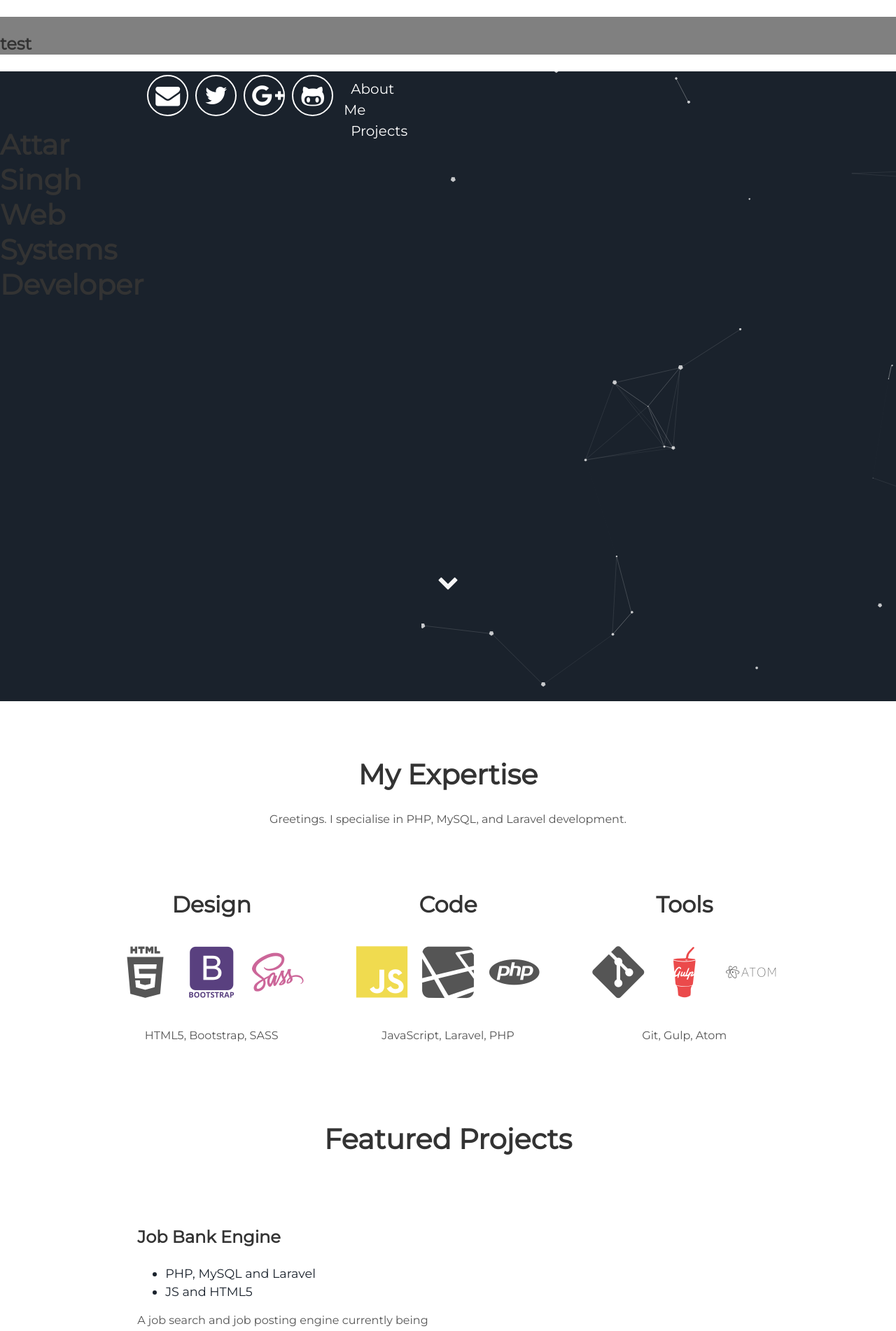
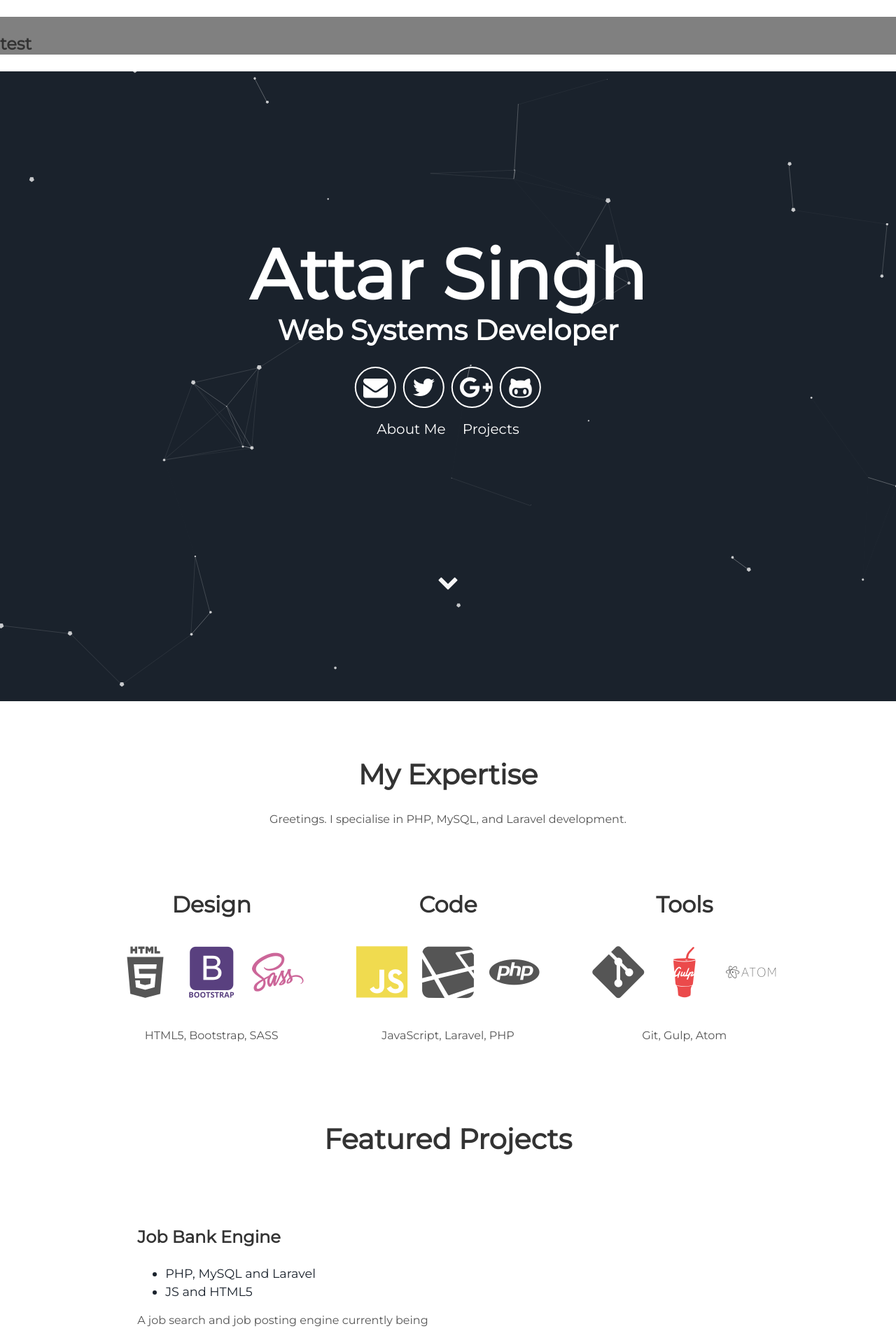
Before and after one commit to attarsinghgill/attarsinghgill.github.io, a Jekyll site: the page built from index.html, in a window 1280 px wide. Shown: the top 1902 px of the page at 70% size. Built offline with Jekyll 4.4.1, drawn with Linux system fonts in a browser that asks for light colours.

Commit message:
Update header.html

```diff
--- a/_includes/header.html
+++ b/_includes/header.html
@@ -1,6 +1,6 @@
 <div id="particles-js">
 
-
+  <div class="header">
       <h1>
         <span class="site-title">{{site.username}}</span>
         <span class="site-description">{{site.user_title}}</span>
```
